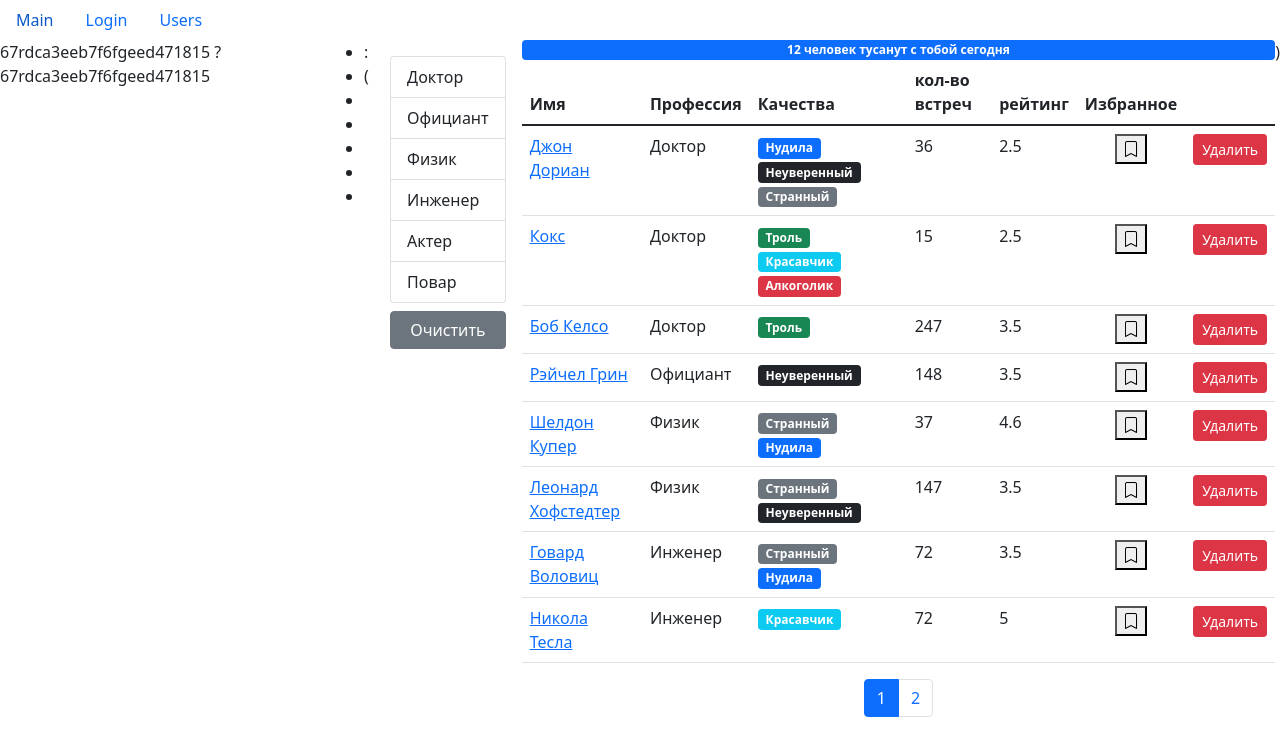
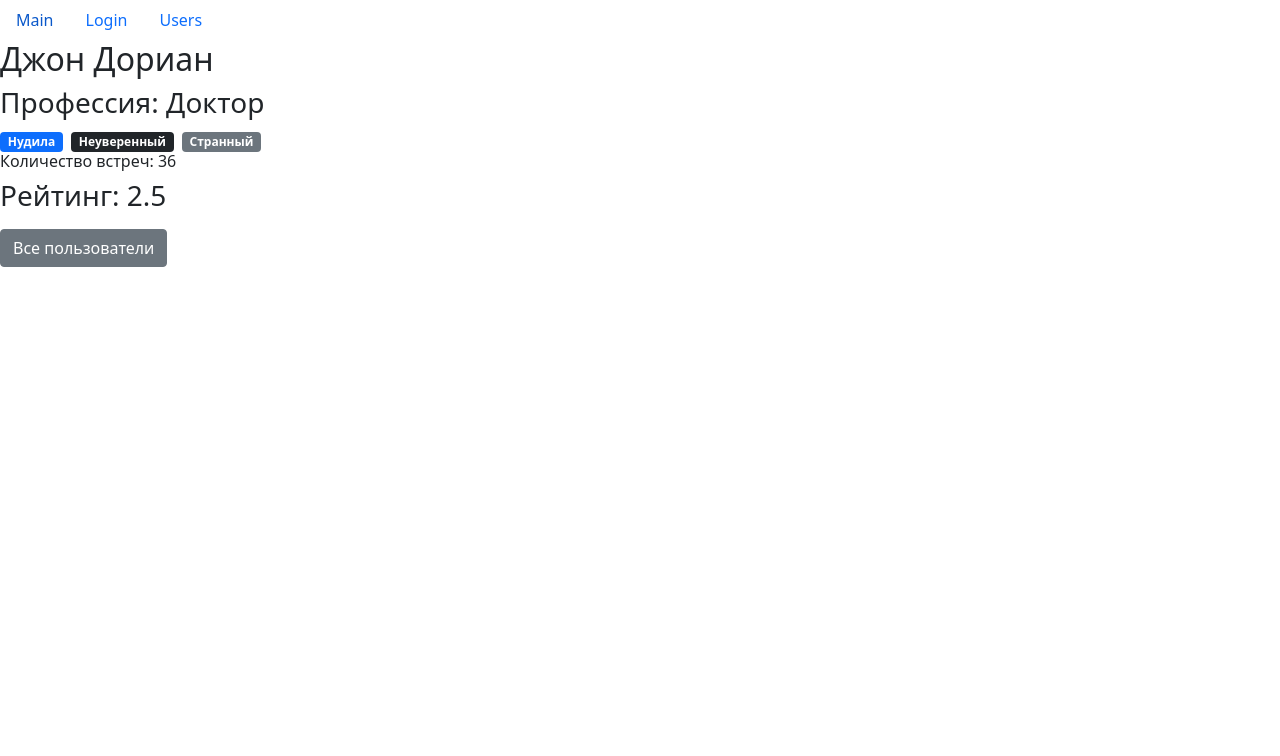
Before and after one commit to ine-nk/fast-company, a React (Create React App) app: page /users/67rdca3eeb7f6fgeed471815 in a window 1280 px wide. Shown: the top 756 px of the page. Built offline with nearby package versions, Linux system fonts and the light colour scheme.

Commit message:
added  display of user properties

```diff
--- a/src/components/userbyid.jsx
+++ b/src/components/userbyid.jsx
@@ -1,11 +1,13 @@
 import React, { useState, useEffect } from 'react'
-import { useParams } from 'react-router-dom'
+import { useParams, useHistory } from 'react-router-dom'
 // import Users from './users'
 import api from '../api/index'
+import QualitiesList from './qualitiesList'
 // import User from './user.jsx'
 
 const UserById = () => {
   const params = useParams()
+  const history = useHistory()
   const id = params.userId
   const [user, setUser] = useState()
 
@@ -18,19 +20,39 @@ const UserById = () => {
   })
   console.log('getById=============> user', user)
 
+  // const values = user && Object.values(user)
+  // console.log('values', values)
+  const handleReturnToUsers = () => {
+    history.push('/users')
+  }
   // const items = Object.keys(user)
   // console.log('items', items)
-  return (
-
-    <>
-      { id }
-      { <ul>
-        { user && Object.keys(user).map(item => <li key={ item }>{ user.item }</li>) }
-      </ul>
-      }
-    </>
-
-  )
+  if (user) {
+    return (
+      <>
+        { <>
+          { user && (<>
+            <h2 > { user.name }</h2>
+            <h3 >Профессия: { user.profession.name }</h3>
+            <span > { <QualitiesList qualities={ user.qualities } /> }</span>
+            <h6 >Количество встреч: { user.completedMeetings }</h6>
+            <h3 >Рейтинг: { user.rate }</h3>
+          </>) }
+        </>
+        }
+        <button className='btn btn-secondary mt-2' onClick={ () => {
+          handleReturnToUsers()
+        } }>Все пользователи</button>
+      </>
+    )
+  } else {
+    return (
+      <>
+        ...Loading
+      </>
+    )
+  }
 }
 
 export default UserById
+// Object.keys(user).map(item =>
--- a/src/components/users.jsx
+++ b/src/components/users.jsx
@@ -85,7 +85,9 @@ const Users = () => {
     setSortBy(item)
   }
 
-  if (users) {
+  if (userId) {
+    return <UserById />
+  } else if (users) {
     // ================================= отсюда и до конца
     const filteredUsers = selectedProf
       ? users.filter((user) => _.isEqual(user.profession, selectedProf))
@@ -105,7 +107,7 @@ const Users = () => {
     return (
       <div className='d-flex'>
         <>
-          { userId } ? <UserById /> : (
+
           { professions &&
             <div className="d-flex flex-column flex-shrink-0 p-3">
               <GroupList
@@ -138,7 +140,6 @@ const Users = () => {
               />
             </div>
           </div>
-          )
         </>
       </div >
     )
```
